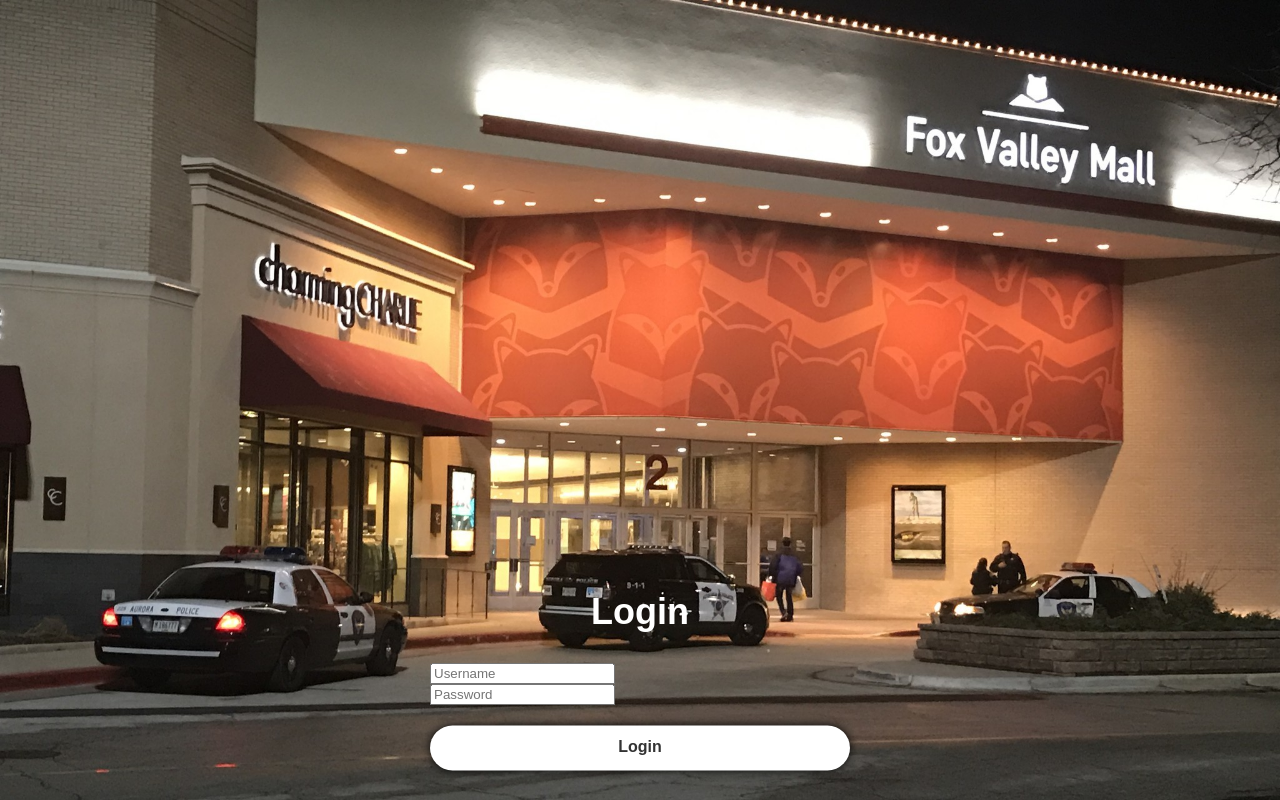
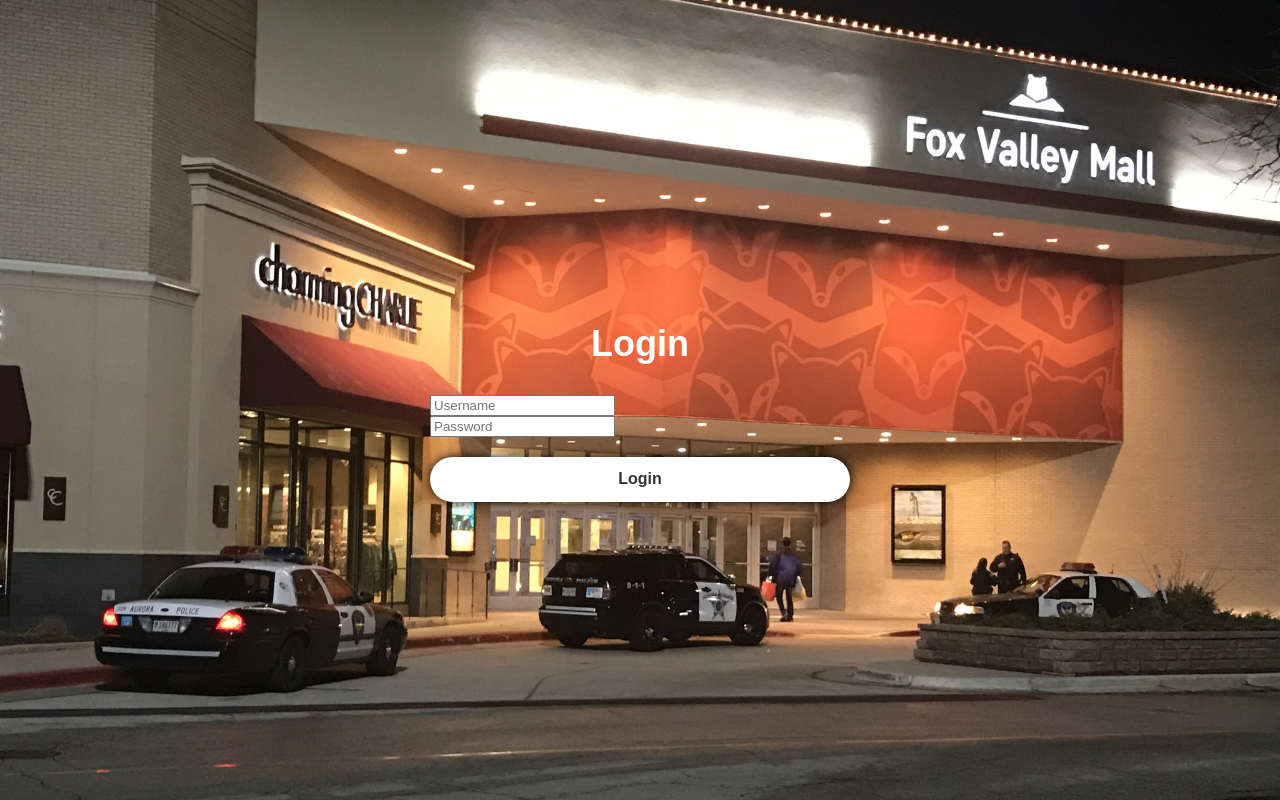
Before and after one commit to robin4884/DailyDutieLogPSC-, a plain HTML site: page index.html in a window 1280 px wide. Drawn offline with nearby package versions, Linux system fonts and the light colour scheme.

Commit message:
DDOONNEE

```diff
--- a/LoginPAGE.css
+++ b/LoginPAGE.css
@@ -7,12 +7,11 @@
 }
 
 body {
-    background: url("PSCFoxValley.jpg");
-    background-size: cover;
     display: flex;
     justify-content: center;
     align-items: center;
-    min-height: 100vh;
+    background: url("PSCFoxValley.jpg");
+    background-size: cover;
 }
 
 .wrapper {
@@ -21,9 +20,7 @@
     color: white;
     border-radius: 12px;
     padding: 30px 40px;
-    position: relative;
-    top: 50%;
-    transform: translateY(-50%);
+    margin: auto; /* Center the wrapper horizontally */
 }
 
 .wrapper h1 {
```
